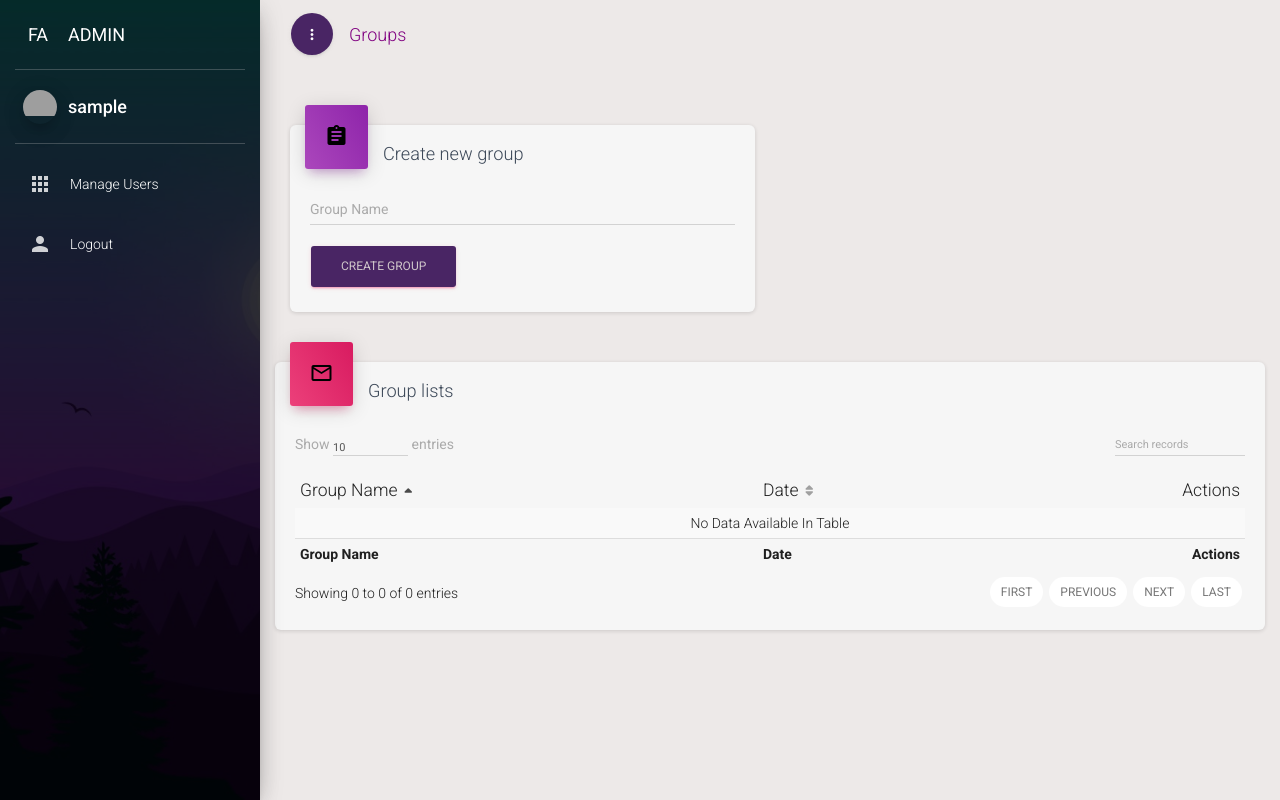
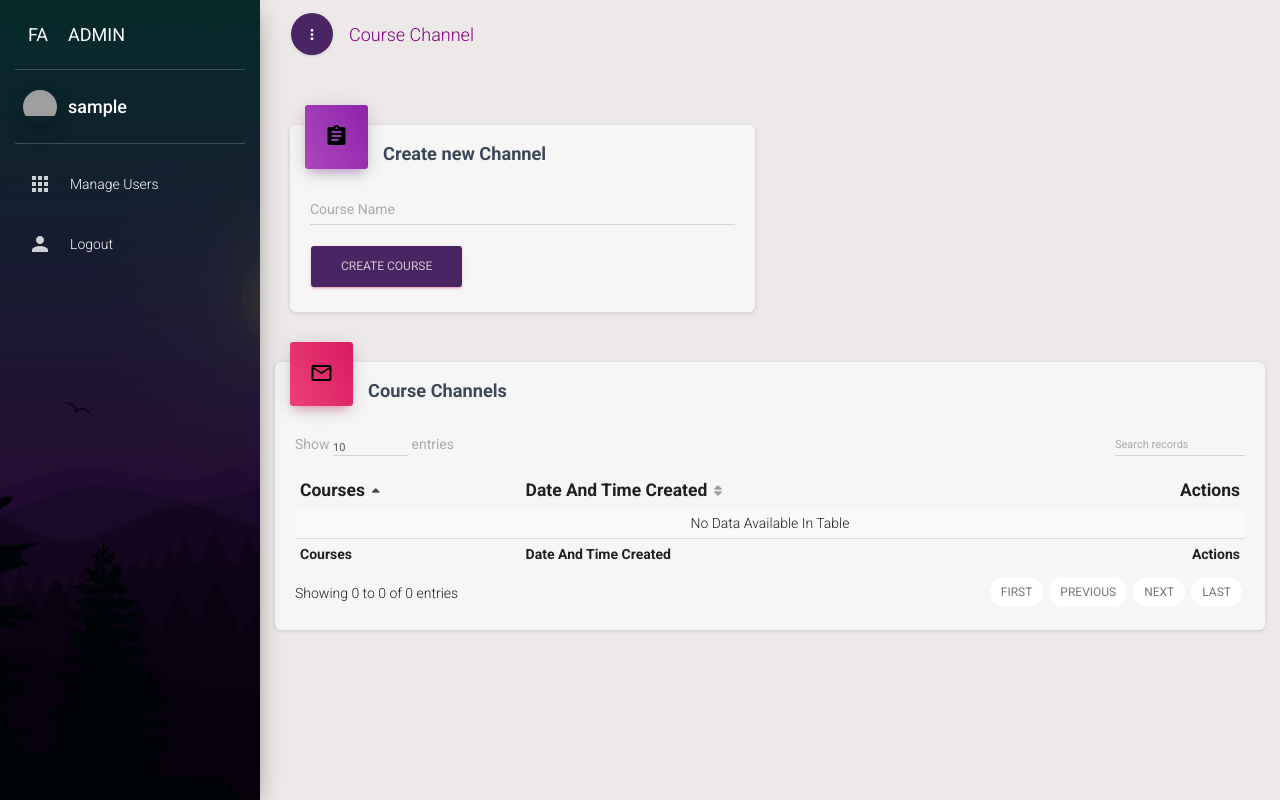
Before and after one commit to Doodsie/faceattendify_trymuna, a Flask app: page /groups in a window 1280 px wide. Run offline with Flask 3, Linux system fonts and the light colour scheme; the visitor is signed in with stand-in values (Sample User, id 1); data that the repository does not hold is empty; some libraries are stand-ins or nearby versions; some web fonts are replaced; grey boxes are pictures that could not be loaded.

Commit message:
Edit Course Channel

```diff
--- a/templates/groups.html
+++ b/templates/groups.html
@@ -8,14 +8,14 @@
                                     <i class="material-icons">assignment</i>
                                 </div>
                                 <div class="card-content">
-                                    <h4 class="card-title">Create new group</h4>
+                                    <h4 class="card-title"><b>Create new Channel</b></h4>
                                     <form role="form" action="/groups" method="post">
                                         <div class="form-group label-floating">
-                                            <label class="control-label">Group Name</label>
+                                            <label class="control-label">Course Name</label>
                                             <input type="text" class="form-control" name="group_name" required>
                                         </div>
 
-                                        <button type="submit" class="btn btn-fill btn-rose">Create Group</button>
+                                        <button type="submit" class="btn btn-fill btn-rose">Create Course</button>
                                     </form>
                                 </div>
 
@@ -31,7 +31,7 @@
                                     <i class="material-icons">mail_outline</i>
                                 </div>
                                 <div class="card-content">
-                                    <h4 class="card-title">Group lists</h4>
+                                    <h4 class="card-title"><b>Course Channels</b></h4>
                                     <div class="toolbar">
                                         <!--        Here you can write extra buttons/actions for the toolbar              -->
                                     </div>
@@ -39,16 +39,16 @@
                                         <table id="datatables" class="table table-striped table-no-bordered table-hover" cellspacing="0" width="100%" style="width:100%; text-transform:capitalize;">
                                             <thead>
                                                 <tr>
-                                                    <th>Group Name</th>
-                                                    <th>Date</th>
-                                                    <th class="disabled-sorting text-right">Actions</th>
+                                                    <th><b>Courses</b></th>
+                                                    <th><b>Date and time created</b></th>
+                                                    <th class="disabled-sorting text-right"><b>Actions</b></th>
                                                 </tr>
                                             </thead>
                                             <tfoot>
                                                 <tr>
-                                                    <th>Group Name</th>
-                                                    <th>Date</th>
-                                                    <th class="text-right">Actions</th>
+                                                    <th><b>Courses</b></th>
+                                                    <th><b>Date and time created</b></th>
+                                                    <th class="text-right"><b>Actions</b></th>
                                                 </tr>
                                             </tfoot>
                                             <tbody>
@@ -121,5 +121,5 @@
 
 	$('.header_nav').removeClass('active');
 	$('.groups').addClass('active');
-	$('#header_page_title').html('Groups');
+	$('#header_page_title').html('Course Channel');
 </script>
```
